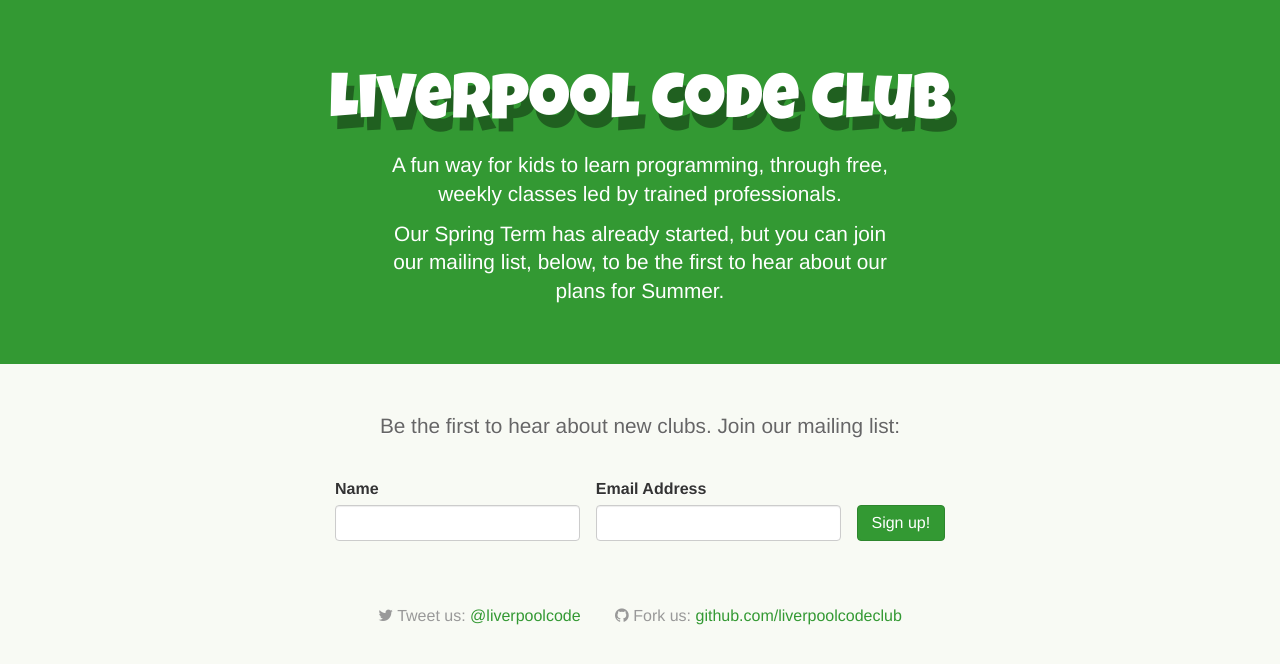
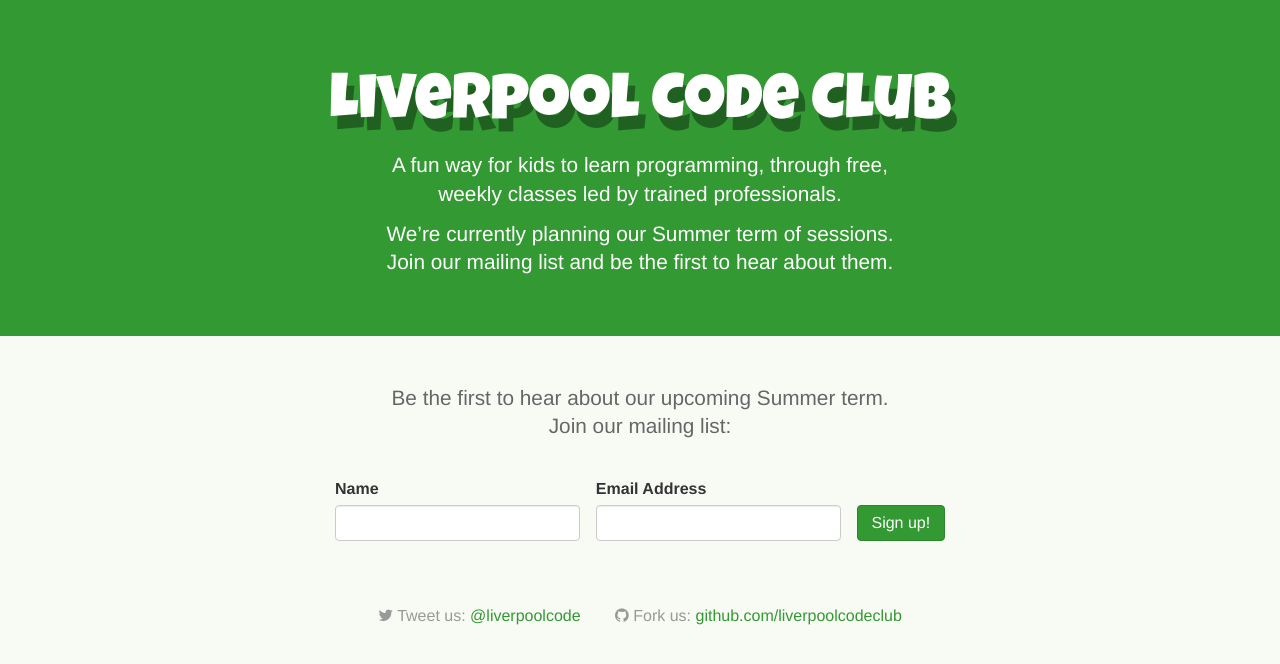
Before and after one commit to liverpoolcodeclub/liverpoolcodeclub.github.io, a Jekyll site: the page built from index.html, in a window 1280 px wide. Shown: the top 664 px of the page. Built offline with Jekyll 4.4.1, drawn with Linux system fonts in a browser that asks for light colours.

Commit message:
Update homepage text to mention Summer term

```diff
--- a/index.html
+++ b/index.html
@@ -7,13 +7,13 @@ bodyclass: home
     <div class="container">
         <h1>Liverpool Code&nbsp;Club</h1>
         <p>A fun way for kids to learn programming, through free, weekly classes led by trained professionals.</p>
-        <p>Our Spring Term has already started, but you can join our mailing list, below, to be the first to hear about our plans for Summer.</p>
+        <p>We’re currently planning our Summer term of sessions. Join our mailing list and be the first to hear about them.</p>
     </div>
 </div>
 
 <div class="newsletter-signup">
     <form class="container" action="//twitter.us12.list-manage.com/subscribe/post?u=d6be98165294a95b5a828956f&amp;id=f7fcdbf312" method="post" name="mc-embedded-subscribe-form" novalidate>
-        <p>Be the first to hear about new clubs. Join our mailing list:</p>
+        <p>Be the first to hear about our upcoming Summer term.<br>Join our mailing list:</p>
         <div class="newsletter-signup__inputs">
             <div class="newsletter-signup__name">
                 <label for="mce-NAME">Name</label>
```
